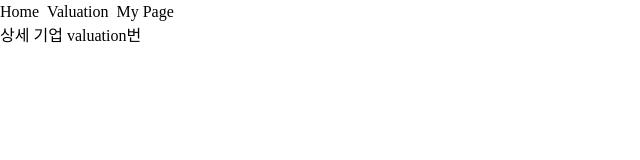
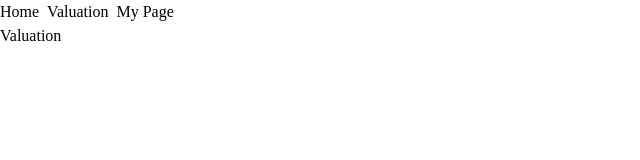
Before and after one commit to valueGa/valueGa_frontend, a React (Vite) app: page /consensus/valuation in a window 1280 px wide. Shown: the top 160 px of the page, without its empty margins (0-640 px from the left). Built offline with nearby package versions, Linux system fonts and the light colour scheme; a web font is replaced by a local one.

Commit message:
feat : valuation, mypage 라우트 연결

```diff
--- a/src/components/consensus/home/ConsensusHome.jsx
+++ b/src/components/consensus/home/ConsensusHome.jsx
@@ -1,5 +1,5 @@
 import { useNavigate } from "react-router-dom";
-import { URI_PATH } from "../../../routers/main-router";
+import { URI_PATH } from "~/routers/main-router";
 
 export default function ConsensusHome() {
   const navigate = useNavigate();
--- a/src/components/consensus/detail/ConsensusDetail.jsx
+++ b/src/components/consensus/home/detail/ConsensusDetail.jsx
@@ -1,5 +1,5 @@
 import { useNavigate, useParams } from "react-router-dom";
-import { URI_PATH } from "../../../routers/main-router";
+import { URI_PATH } from "~/routers/main-router";
 
 export default function ConsensusDetail() {
   const params = useParams();
--- /dev/null
+++ b/src/components/consensus/myPage/MyPage.jsx
@@ -0,0 +1,5 @@
+import React from "react";
+
+export default function MyPage() {
+  return <div>MyPage</div>;
+}
--- /dev/null
+++ b/src/components/consensus/valuation/Valuation.jsx
@@ -0,0 +1,5 @@
+import React from "react";
+
+export default function Valuation() {
+  return <div>Valuation</div>;
+}
--- a/src/routers/main-router.jsx
+++ b/src/routers/main-router.jsx
@@ -2,11 +2,15 @@ import { createBrowserRouter } from "react-router-dom";
 import MainPage from "~/routes/main/page";
 import ConsensusPage from "~/routes/consensus/page";
 import ConsensusHome from "~/components/consensus/home/ConsensusHome";
-import ConsensusDetail from "~/components/consensus/detail/ConsensusDetail";
+import Valuation from "~/components/consensus/valuation/Valuation";
+import ConsensusDetail from "~/components/consensus/home/detail/ConsensusDetail";
+import MyPage from "~/components/consensus/myPage/MyPage";
 
 export const URI_PATH = {
   mainPage: "/",
   consensusPage: "/consensus",
+  valuationPage: "/consensus/valuation",
+  myPage: "/consensus/my",
 };
 
 export const routerObj = [
@@ -26,6 +30,14 @@ export const routerObj = [
         path: ":id",
         element: <ConsensusDetail />,
       },
+      {
+        path: "valuation",
+        element: <Valuation />,
+      },
+      {
+        path: "my",
+        element: <MyPage />,
+      },
     ],
   },
 ];
--- a/src/routes/consensus/page.jsx
+++ b/src/routes/consensus/page.jsx
@@ -1,12 +1,18 @@
-import { Outlet } from "react-router-dom";
+import { Outlet, useNavigate } from "react-router-dom";
+import { URI_PATH } from "~/routers/main-router";
 
 export default function ConsensusPage() {
+  const navigate = useNavigate();
   return (
     <div>
       <div className="flex gap-2">
-        <button>Home</button>
-        <button>Valuation</button>
-        <button>My Page</button>
+        <button onClick={() => navigate(`${URI_PATH.consensusPage}`)}>
+          Home
+        </button>
+        <button onClick={() => navigate(`${URI_PATH.valuationPage}`)}>
+          Valuation
+        </button>
+        <button onClick={() => navigate(`${URI_PATH.myPage}`)}>My Page</button>
       </div>
       <Outlet />
     </div>
```
